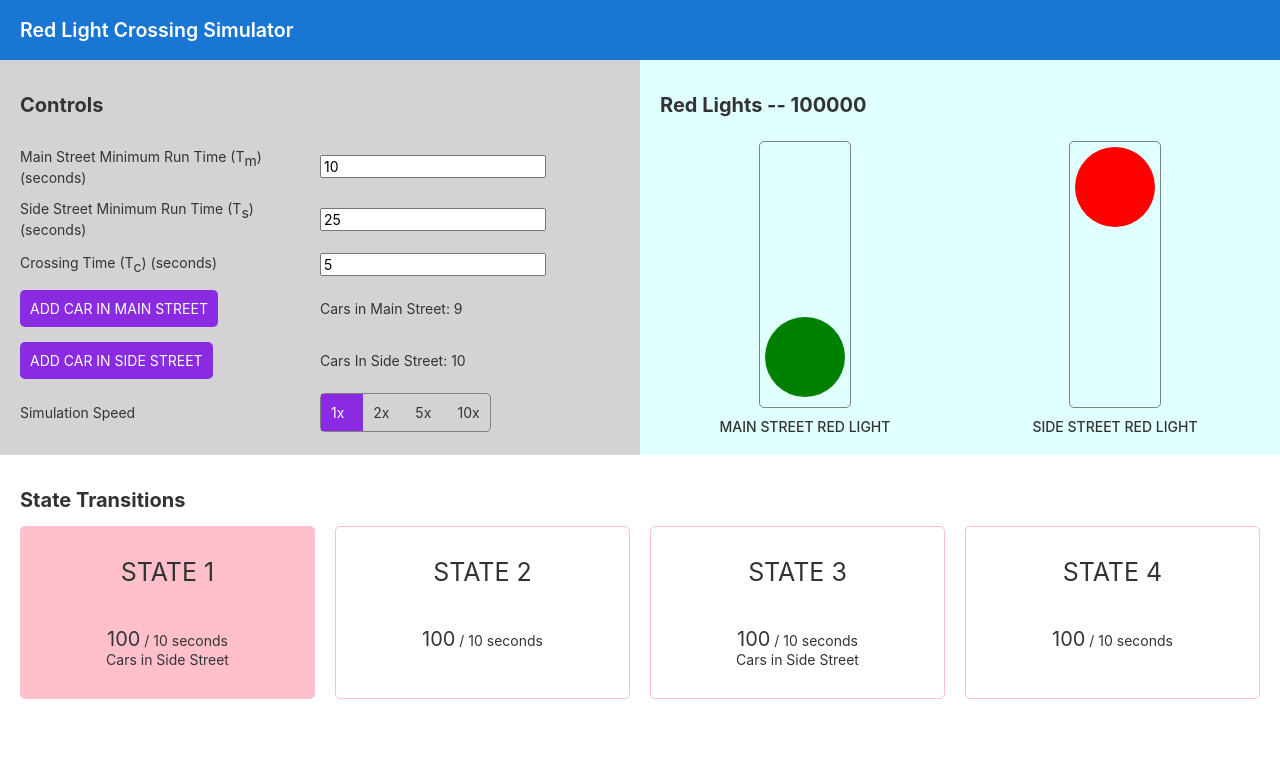
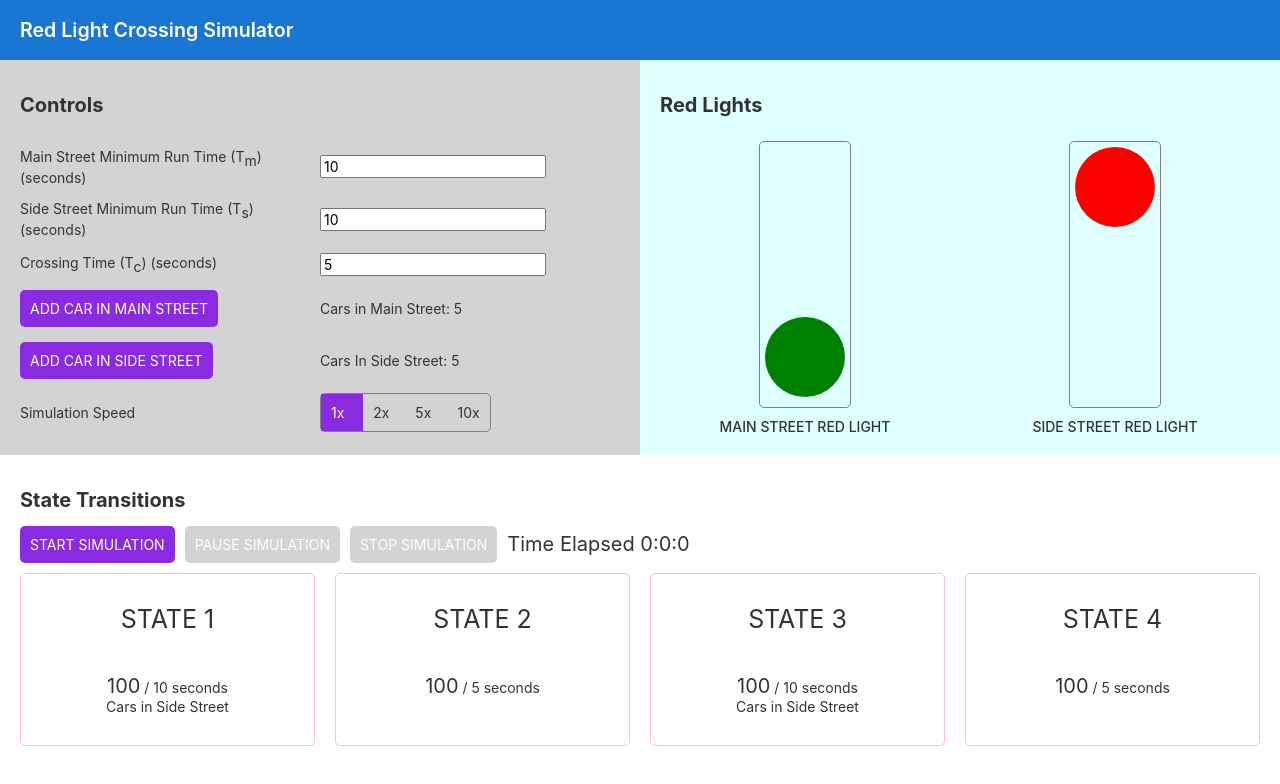
Before and after one commit to anishLearnsToCode/red-light-automata-simulator, an Angular app: page /simulator in a window 1280 px wide. Shown: the top 784 px of the page. Built offline with nearby package versions, Linux system fonts and the light colour scheme.

Commit message:
creates start/pause/stop butons and adds controls

```diff
--- a/src/app/dashboard/dashboard.component.css
+++ b/src/app/dashboard/dashboard.component.css
@@ -81,6 +81,20 @@
   padding: 20px;
 }
 
+#button-row {
+  display: flex;
+  margin-bottom: 10px;
+  align-items: center;
+}
+
+#button-row > .button {
+  margin-right: 10px;
+}
+
+#button-row > span {
+  font-size: 20px;
+}
+
 #states {
   display: grid;
   grid-template-columns: repeat(4, 1fr);
--- a/src/app/dashboard/dashboard.component.html
+++ b/src/app/dashboard/dashboard.component.html
@@ -40,7 +40,7 @@
     </div>
 
     <div id="red-lights-container">
-      <h1>Red Lights -- {{second}}</h1>
+      <h1>Red Lights</h1>
       <div id="red-lights">
         <div class="red-light">
           <app-red-light [redLight]="crossing.mainStreetRedLight"></app-red-light>
@@ -57,6 +57,12 @@
 
   <div id="bottom-panel">
     <h1>State Transitions</h1>
+    <div id="button-row">
+      <div class="button" [ngClass]="{'disabled' : crossing.simulationRunning}" (click)="startSimulation()">Start Simulation</div>
+      <div class="button btn-warning" [ngClass]="{'disabled' : !crossing.simulationRunning}" (click)="pauseSimulation()">Pause Simulation</div>
+      <div class="button btn-danger" [ngClass]="{'disabled' : crossing.timeElapsed === 0}" (click)="stopSimulation()">Stop Simulation</div>
+      <span>Time Elapsed {{minutes}}:{{seconds}}:{{milliSeconds}}</span>
+    </div>
     <div id="states">
 
       <div class="state" [ngClass]="{'selected' : crossing.state === 0}">
@@ -73,7 +79,7 @@
         <span>State 2</span>
         <div class="info">
           <div class="counter">
-            <span class="time">100</span><span> / {{crossing.mainStreetRunTime}} seconds</span>
+            <span class="time">100</span><span> / {{crossing.crossingTime}} seconds</span>
           </div>
         </div>
       </div>
@@ -82,7 +88,7 @@
         <span>State 3</span>
         <div class="info">
           <div class="counter">
-            <span class="time">100</span><span> / {{crossing.mainStreetRunTime}} seconds</span>
+            <span class="time">100</span><span> / {{crossing.sideStreetRunTime}} seconds</span>
           </div>
           <div class="notification" [ngClass]="{'hidden' : crossing.carsInSideStreet === 0}">Cars in Side Street</div>
         </div>
@@ -92,7 +98,7 @@
         <span>State 4</span>
         <div class="info">
           <div class="counter">
-            <span class="time">100</span><span> / {{crossing.mainStreetRunTime}} seconds</span>
+            <span class="time">100</span><span> / {{crossing.crossingTime}} seconds</span>
           </div>
         </div>
       </div>
--- a/src/app/dashboard/dashboard.component.ts
+++ b/src/app/dashboard/dashboard.component.ts
@@ -1,6 +1,6 @@
 import {Component, OnDestroy, OnInit} from '@angular/core';
 import {Crossing} from '../../model/crossing';
-import {interval, Subscription} from 'rxjs';
+import {interval, Observable, Subscription} from 'rxjs';
 
 @Component({
   selector: 'app-dashboard',
@@ -9,19 +9,42 @@ import {interval, Subscription} from 'rxjs';
 })
 export class DashboardComponent implements OnInit, OnDestroy {
   crossing = new Crossing();
-  subscription: Subscription;
-  second = 100000;
+  elapsedTime$: Subscription;
+  milliSeconds = 0;
+  seconds = 0;
+  minutes = 0;
 
   constructor() {
-    this.crossing.startSimulation();
   }
 
   ngOnInit(): void {
   }
 
+  startSimulation() {
+    this.elapsedTime$ = interval(20).subscribe((tick) => {
+      this.milliSeconds = (tick + this.milliSeconds) % 100;
+      this.seconds = Math.floor((tick + this.seconds) / 50);
+      this.minutes = Math.floor((tick + this.minutes) / 3000);
+    });
+    this.crossing.startSimulation();
+  }
+
+  pauseSimulation() {
+    if (this.crossing.simulationRunning && this.milliSeconds > 0) {
+      this.elapsedTime$.unsubscribe();
+      this.crossing.pauseSimulation();
+    }
+  }
+
+  stopSimulation() {
+    if (this.milliSeconds > 0) {
+      this.elapsedTime$ = undefined;
+      this.milliSeconds = this.seconds = this.minutes = 0;
+      this.crossing.stopSimulation();
+    }
+  }
 
   ngOnDestroy(): void {
-    this.subscription.unsubscribe();
   }
 
   addCarInMainStreet() {
--- a/src/model/crossing.ts
+++ b/src/model/crossing.ts
@@ -6,25 +6,43 @@ import {CrossingState} from './crossing-state.enum';
 export class Crossing {
   mainStreetRedLight = new RedLight();
   sideStreetRedLight = new RedLight(RedLightColor.RED);
-  carsInMainStreet = 10;
-  carsInSideStreet = 10;
+  carsInMainStreet = 5;
+  carsInSideStreet = 5;
   mainStreetRunTime = 10;
-  sideStreetRunTime = 25;
+  sideStreetRunTime = 10;
   crossingTime = 5;
-  state = CrossingState.STATE_1;
+  state: CrossingState;
   runningSpeed = 1;
   globalTimer$: Observable<number>;
   carCrossingHandler$: Subscription;
   stateTimer$: Observable<number>;
   stateHandler$: Subscription;
+  timeElapsed$: Subscription;
+  timeElapsed = 0;
+  simulationRunning = false;
 
   constructor() {
   }
 
+  stopSimulation() {
+
+  }
+
+  pauseSimulation() {
+
+  }
+
   startSimulation() {
-    this.globalTimer$ = this.createSimpleTimer();
+    this.simulationRunning = true;
+    this.startElapsedTime();
     this.createCarCrossingHandler();
     this.state1();
+  }
+
+  startElapsedTime() {
+    this.timeElapsed$ = interval(20).subscribe((milliSecond) => {
+      this.timeElapsed = milliSecond;
+    });
   }
 
   createCarCrossingHandler() {
--- a/src/styles.css
+++ b/src/styles.css
@@ -41,5 +41,27 @@ a:hover {
 
 .button:hover {
   cursor: pointer;
-  background-color: #1976d2;
+  background-color: cadetblue;
 }
+
+.btn-danger {
+  background-color: red;
+}
+.btn-danger:hover {
+  background-color: darkred;
+}
+
+.btn-warning {
+  background-color: orange;
+}
+.btn-warning:hover {
+  background-color: orangered;
+}
+
+.disabled {
+  background-color: lightgrey;
+}
+.disabled:hover {
+  background-color: lightgrey;
+  cursor: default;
+}
```
